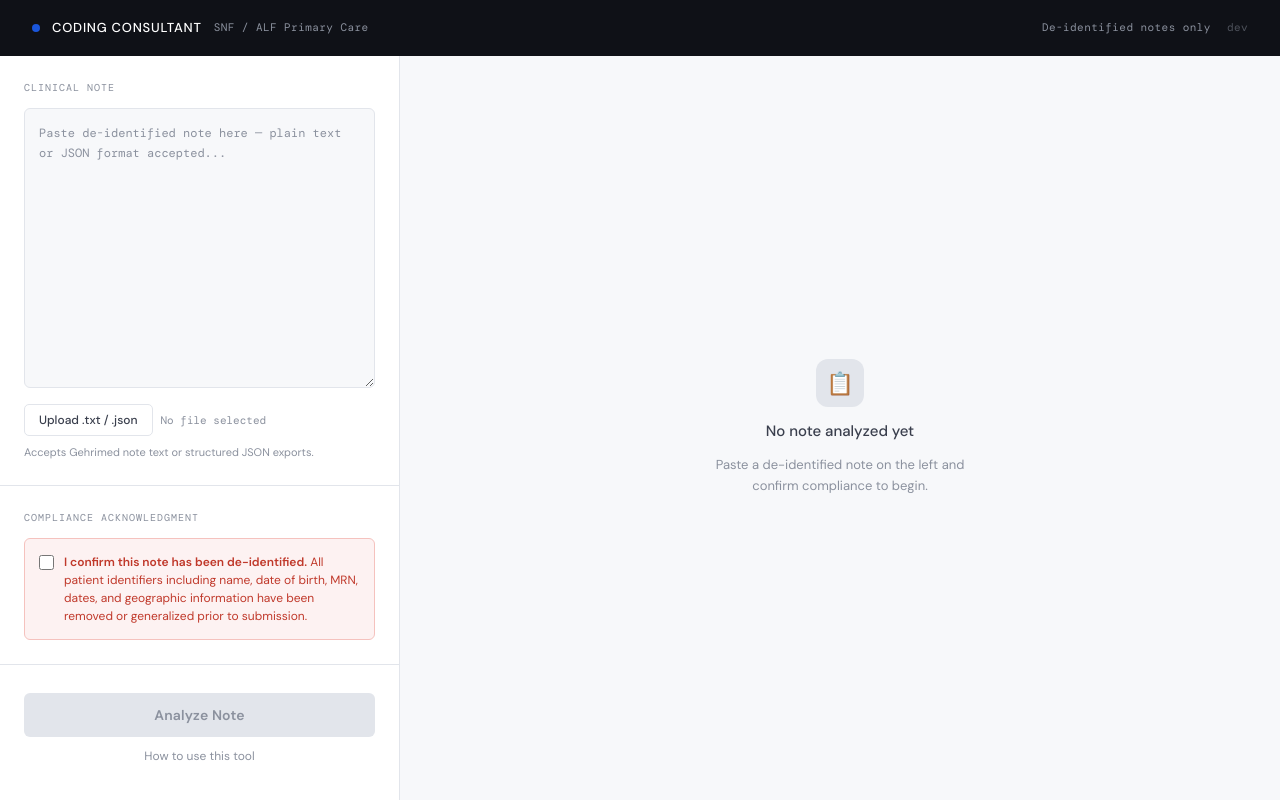
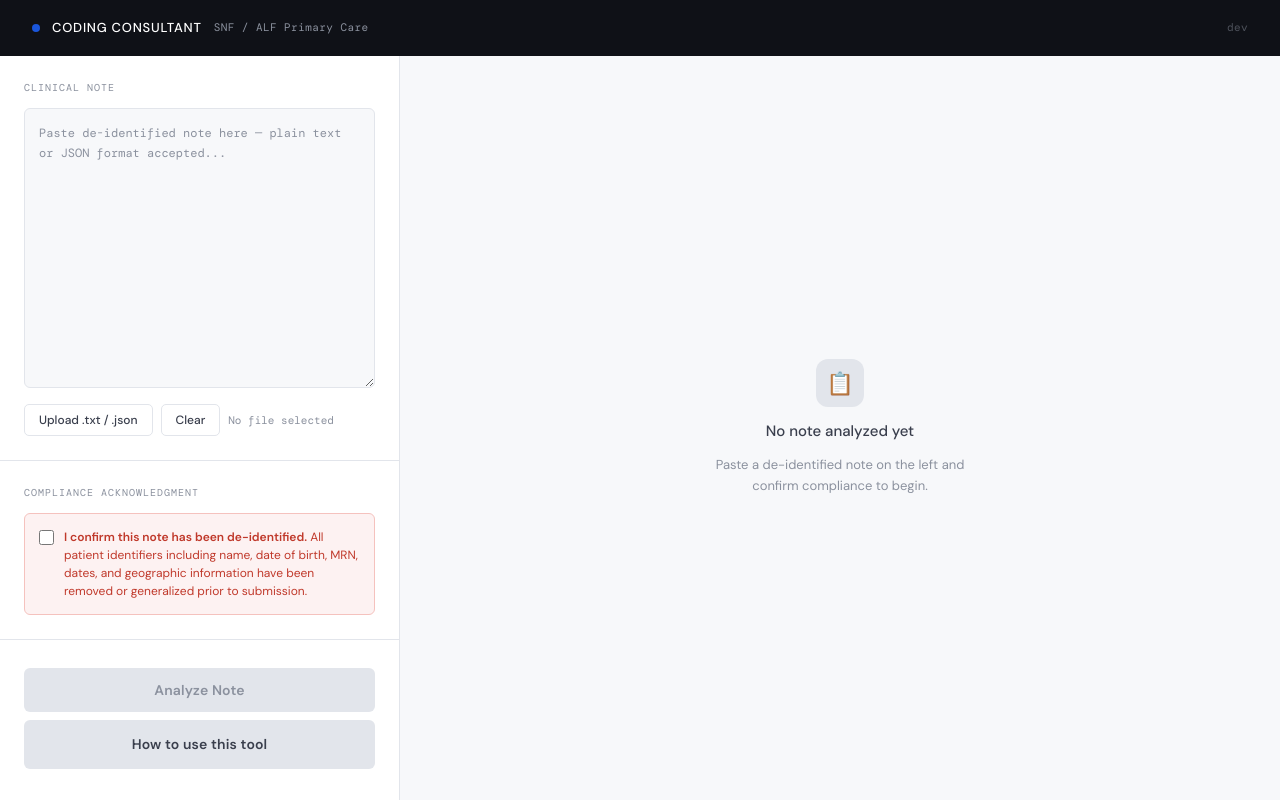
Before and after one commit to drpuri/medical-coding-agent, a Flask app: page / in a window 1280 px wide. Run offline with Flask 3, Linux system fonts and the light colour scheme; some web fonts are replaced.

Commit message:
Add clear button, clean up input panel UI
- Add Clear button next to Upload to reset textarea and file input
- Remove "De-identified notes only" header badge
- Remove "Accepts Gehrimed note text..." tip line
- Restyle "How to use this tool" as gray button matching Analyze Note

Co-Authored-By: Claude Opus 4.6 <noreply@anthropic.com>

```diff
--- a/web/templates/index.html
+++ b/web/templates/index.html
@@ -814,15 +814,13 @@
     /* ── User Guide Modal ── */
     .guide-link {
       display: block;
-      text-align: center;
-      margin-top: 10px;
-      font-size: 12px;
-      color: var(--ink-mute);
-      cursor: pointer;
-      text-decoration: none;
-      transition: color 0.15s;
-    }
-    .guide-link:hover { color: var(--accent); }
+      width: 100%; padding: 13px; background: var(--rule); color: var(--ink-soft);
+      border: none; border-radius: 6px; font-family: 'DM Sans', sans-serif;
+      font-size: 14px; font-weight: 600; cursor: pointer; letter-spacing: 0.01em;
+      margin-top: 8px; text-align: center; text-decoration: none;
+      transition: background 0.15s, color 0.15s;
+    }
+    .guide-link:hover { background: #d1d5db; color: var(--ink); }
 
     .guide-overlay {
       display: none;
@@ -1031,7 +1029,6 @@
     <span class="header-badge">SNF / ALF Primary Care</span>
   </div>
   <div style="display:flex;align-items:center;gap:16px">
-    <span class="header-badge">De-identified notes only</span>
     <span class="header-badge" style="opacity:0.5">{{ version }}</span>
   </div>
 </header>
@@ -1051,10 +1048,10 @@
         <button class="btn-upload" onclick="document.getElementById('file-input').click()">
           Upload .txt / .json
         </button>
+        <button class="btn-upload" onclick="clearNote()">Clear</button>
         <span class="file-name" id="file-name-display">No file selected</span>
         <input type="file" id="file-input" accept=".txt,.json" />
       </div>
-      <p class="tip">Accepts Gehrimed note text or structured JSON exports.</p>
     </div>
 
     <div class="panel-section">
@@ -1302,6 +1299,14 @@
       '<div class="copypaste-slot" data-key="' + recKey + '"></div>';
   }
 
+  // ── Clear note ──
+  function clearNote() {
+    textarea.value = '';
+    document.getElementById('file-name-display').textContent = 'No file selected';
+    document.getElementById('file-input').value = '';
+    updateSubmitState();
+  }
+
   // ── Analyze (streaming with progressive render) ──
   async function analyzeNote() {
     const note = textarea.value.trim();
```
